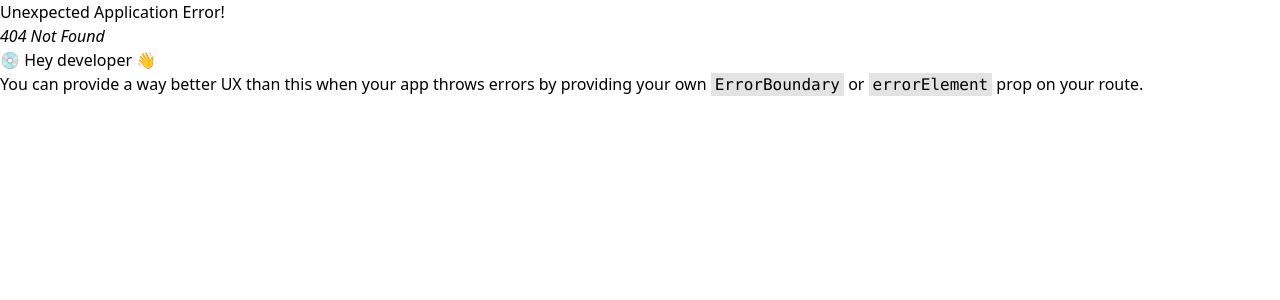
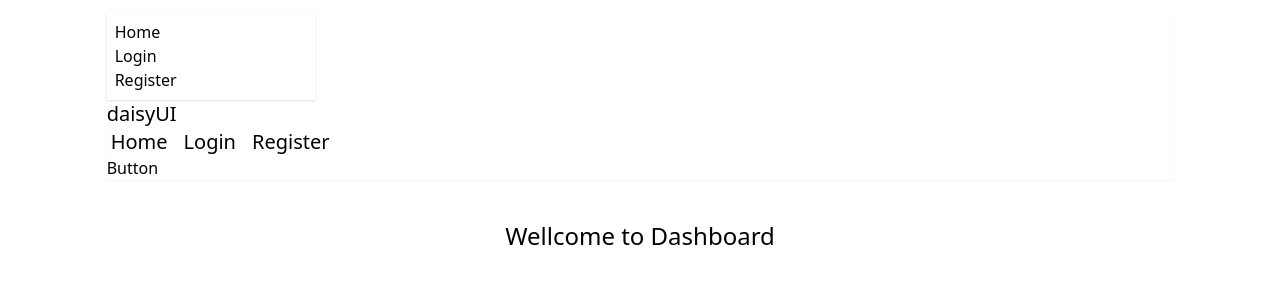
Before and after one commit to tajmirahman/recap-email-login-authentication, a React (Vite) app in the folder my-project/: page /profile in a window 1280 px wide. Before the commit this address had no page. Shown: the top 300 px of the page. Built offline with nearby package versions, Linux system fonts and the light colour scheme.

Commit message:
use navigate use successfully done

```diff
--- a/my-project/src/Components/Login.jsx
+++ b/my-project/src/Components/Login.jsx
@@ -1,12 +1,14 @@
 import React, { useState } from 'react';
 import auth from '../../firebase.init';
 import { signInWithEmailAndPassword } from 'firebase/auth';
+import {  useNavigate } from 'react-router-dom';
 
 
 const Login = () => {
 
     const [errorMessage, setErrorMessage]= useState('');
     const [success, setSuccess]= useState('');
+    const navigate=useNavigate();
 
     const handleLogin=(e)=>{
         e.preventDefault();
@@ -20,6 +22,7 @@ const Login = () => {
         signInWithEmailAndPassword(auth,email,password)
         .then((result)=>{
             console.log(result.user);
+            navigate('/profile')
             setSuccess('Account Successfully Logged In')
         })
         .catch((error)=>{
--- a/my-project/src/Components/MainLayout/MainLayout.jsx
+++ b/my-project/src/Components/MainLayout/MainLayout.jsx
@@ -6,6 +6,7 @@ const MainLayout = () => {
     return (
         <div >
             <Header></Header>
+
             <Outlet></Outlet>
         </div>
     );
--- /dev/null
+++ b/my-project/src/Components/Profile.jsx
@@ -0,0 +1,11 @@
+import React from 'react';
+
+const Profile = () => {
+    return (
+        <div className='w-9/12 mx-auto mt-10'>
+            <h1 className='text-2xl text-center'>Wellcome to Dashboard</h1>
+        </div>
+    );
+};
+
+export default Profile;
--- a/my-project/src/Components/Registser.jsx
+++ b/my-project/src/Components/Registser.jsx
@@ -1,11 +1,13 @@
 import { createUserWithEmailAndPassword } from 'firebase/auth';
 import  { useState } from 'react';
 import auth from '../../firebase.init';
+import { useNavigate } from 'react-router-dom';
 
 const Registser = () => {
 
     const [errorMessage,setErrorMessage]= useState('');
     const [success,setSuccess]=useState('');
+    const navigate=useNavigate();
 
     const handleRegister=(e)=>{
         e.preventDefault();
@@ -18,7 +20,8 @@ const Registser = () => {
 
         createUserWithEmailAndPassword(auth, email,password)
         .then((result)=>{
-            console.log(result)
+            console.log(result);
+            navigate('/login')
             setSuccess('Account Create Successfully')
         })
         .catch((error)=>{
--- a/my-project/src/Components/Routes.jsx
+++ b/my-project/src/Components/Routes.jsx
@@ -2,6 +2,7 @@ import { createBrowserRouter } from "react-router-dom";
 import MainLayout from "./MainLayout/MainLayout";
 import Login from "./Login";
 import Registser from "./Registser";
+import Profile from "./Profile";
 
 
 const routes=createBrowserRouter([
@@ -16,6 +17,10 @@ const routes=createBrowserRouter([
             {
                 path:'/register',
                 element:<Registser></Registser>
+            },
+            {
+                path:'profile',
+                element:<Profile></Profile>
             }
         ]
     }
```
